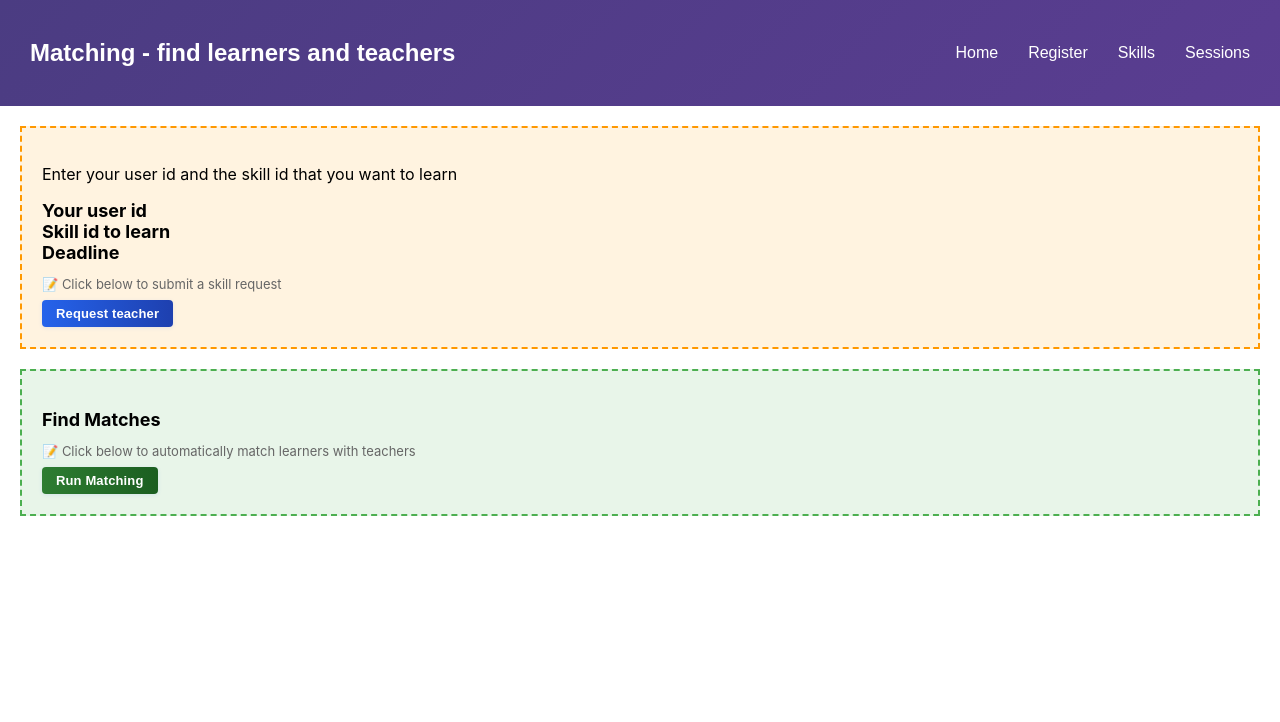
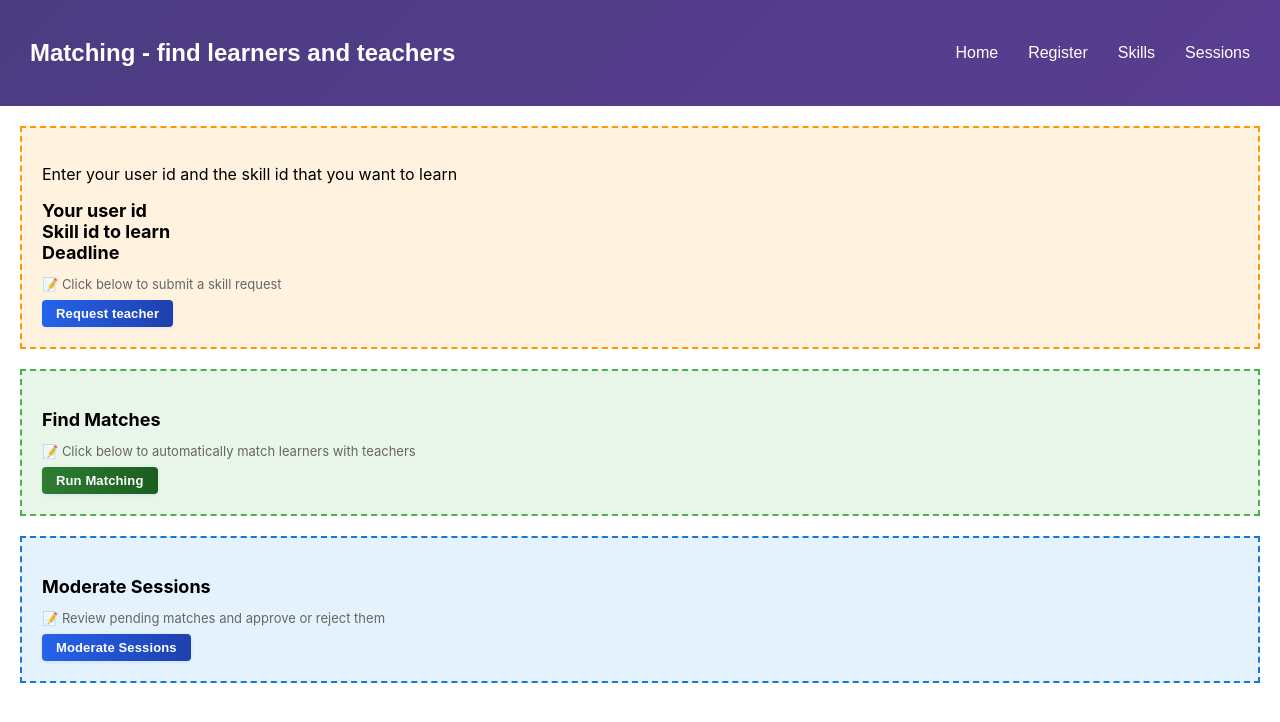
Before and after one commit to natarajan-chidambaram/skillset-match, a React (Vite) app in the folder frontend/: page /matching in a window 1280 px wide. Shown: the top 722 px of the page. Built offline with nearby package versions, Linux system fonts and the light colour scheme.

Commit message:
Added new component
Added a component to fill values in other fields based on the  chosen value in the selected field

```diff
--- a/frontend/src/components/MethodButton.tsx
+++ b/frontend/src/components/MethodButton.tsx
@@ -11,6 +11,7 @@ export interface MethodParameter {
   entity?: string;
   lookupField?: string;
   options?: string[];
+  cascade?: { fetchUrl: string; display: { label: string; field: string }[] };
 }
 
 export interface MethodButtonProps {
@@ -101,6 +102,7 @@ export const MethodButton: React.FC<MethodButtonProps> = ({
     });
     return defaults;
   });
+  const [cascadeData, setCascadeData] = useState<Record<string, any>>({});
 
   // Access table context to get selected row
   const tableContext = useTableContext();
@@ -400,7 +402,15 @@ export const MethodButton: React.FC<MethodButtonProps> = ({
         <div>
           <select
             value={value === null || value === undefined ? "" : String(value)}
-            onChange={(e) => handleParamChange(param.name, e.target.value === "" ? "" : coerceLookupValue(e.target.value))}
+            // onChange={(e) => handleParamChange(param.name, e.target.value === "" ? "" : coerceLookupValue(e.target.value))}
+            onChange={e => {
+              const val = e.target.value ? coerceLookupValue(e.target.value) : undefined;
+              handleParamChange(param.name, val);
+              if (param.cascade && val) {
+                const url = `${backendUrl}${param.cascade.fetchUrl.replace("{value}", String(val))}`;
+                axios.get(url).then(r => setCascadeData(prev => ({ ...prev, [param.name]: r.data })));
+              }
+            }}
             required={param.required}
             style={{
               width: "100%",
@@ -429,6 +439,16 @@ export const MethodButton: React.FC<MethodButtonProps> = ({
           {options.length === 0 && (
             <div style={{ marginTop: "6px", fontSize: "12px", color: "#64748b" }}>
               No options available
+            </div>
+          )}
+          {param.cascade && cascadeData[param.name] && (
+            <div style={{ padding: 10, marginTop: 8, backgroundColor: "#f0fdf4", border: "1px solid #bbf7d0", borderRadius: 8, fontSize: 14 }}>
+              {param.cascade.display.map(d => (
+                <div key={d.label} style={{ marginBottom: 4 }}>
+                  <strong>{d.label}:</strong>{" "}
+                  {d.field.split(".").reduce((o: any, k: string) => o?.[k], cascadeData[param.name]) ?? "—"}
+                </div>
+              ))}
             </div>
           )}
         </div>
--- a/frontend/src/pages/Matching.tsx
+++ b/frontend/src/pages/Matching.tsx
@@ -68,6 +68,39 @@ const Matching: React.FC = () => {
           />
         </div>
 
+        {/* Moderate Sessions Card */}
+        <div style={{ padding: "20px", background: "#e3f2fd", border: "2px dashed #1976d2", minHeight: "80px" }}>
+          <p style={{ fontSize: "18px", fontWeight: "bold", marginBottom: "8px" }}>{"Moderate Sessions"}</p>
+          <p style={{ fontSize: "13px", color: "#666", marginBottom: "8px" }}>
+            📝 Review pending matches and approve or reject them
+          </p>
+          <MethodButton
+            className="action-button-component"
+            style={btnStyle}
+            label="Moderate Sessions"
+            endpoint="/skillmatch/{id}"
+            isClassMethod={false}
+            backendUrl={API_BASE}
+            parameters={[
+              {
+                name: "id", type: "number", required: true,
+                inputKind: "lookup", entity: "skillmatch", lookupField: "id",
+                cascade: {
+                  fetchUrl: "/skillmatch/{value}",
+                  display: [
+                    { label: "Learner",        field: "skillmatch.user_2_id" },
+                    { label: "Teacher",       field: "skillmatch.user_3_id" },
+                    { label: "Current Status", field: "skillmatch.status" }
+                  ]
+                }
+              },
+              { name: "status", type: "string", required: true,
+                inputKind: "enum", options: ["PENDING", "ACTIVE", "REJECTED", "COMPLETED"] }
+            ]}
+          />
+        </div>
+
+
       </div>
     </div>
   );
```
